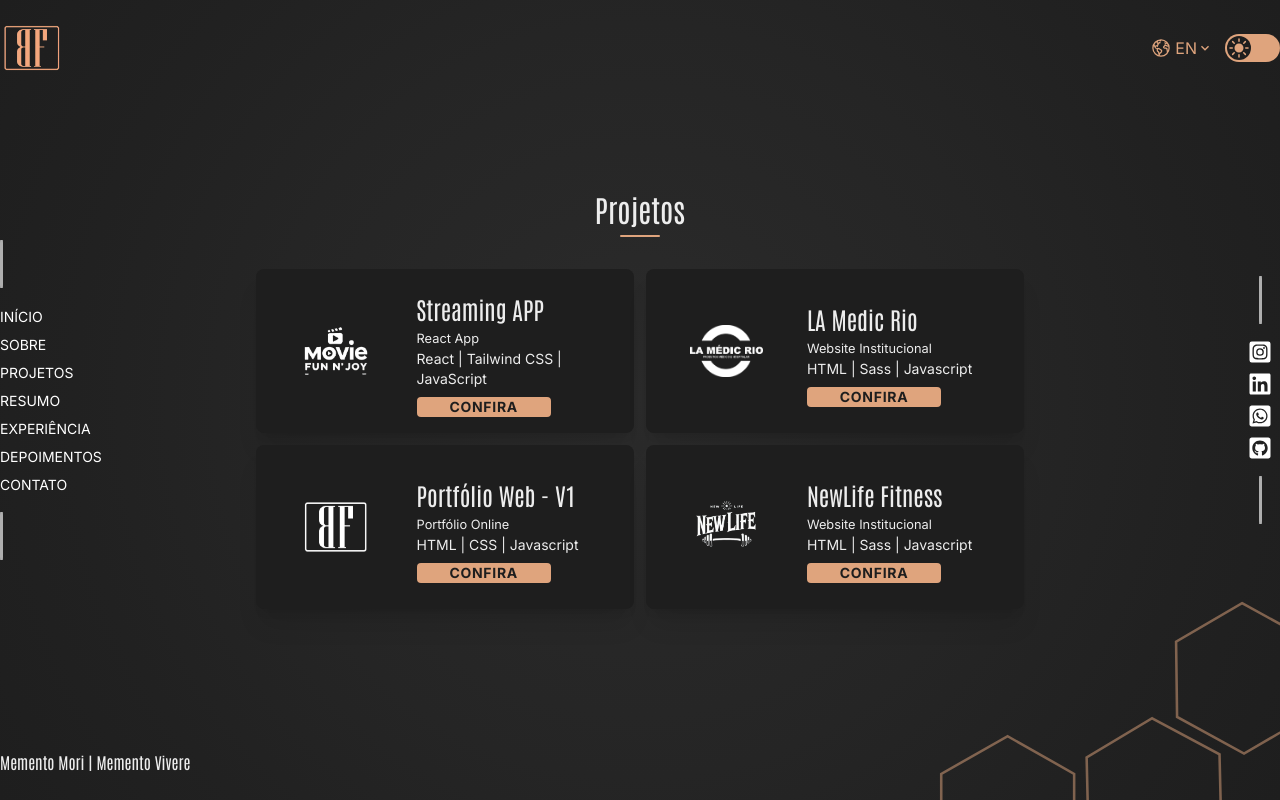
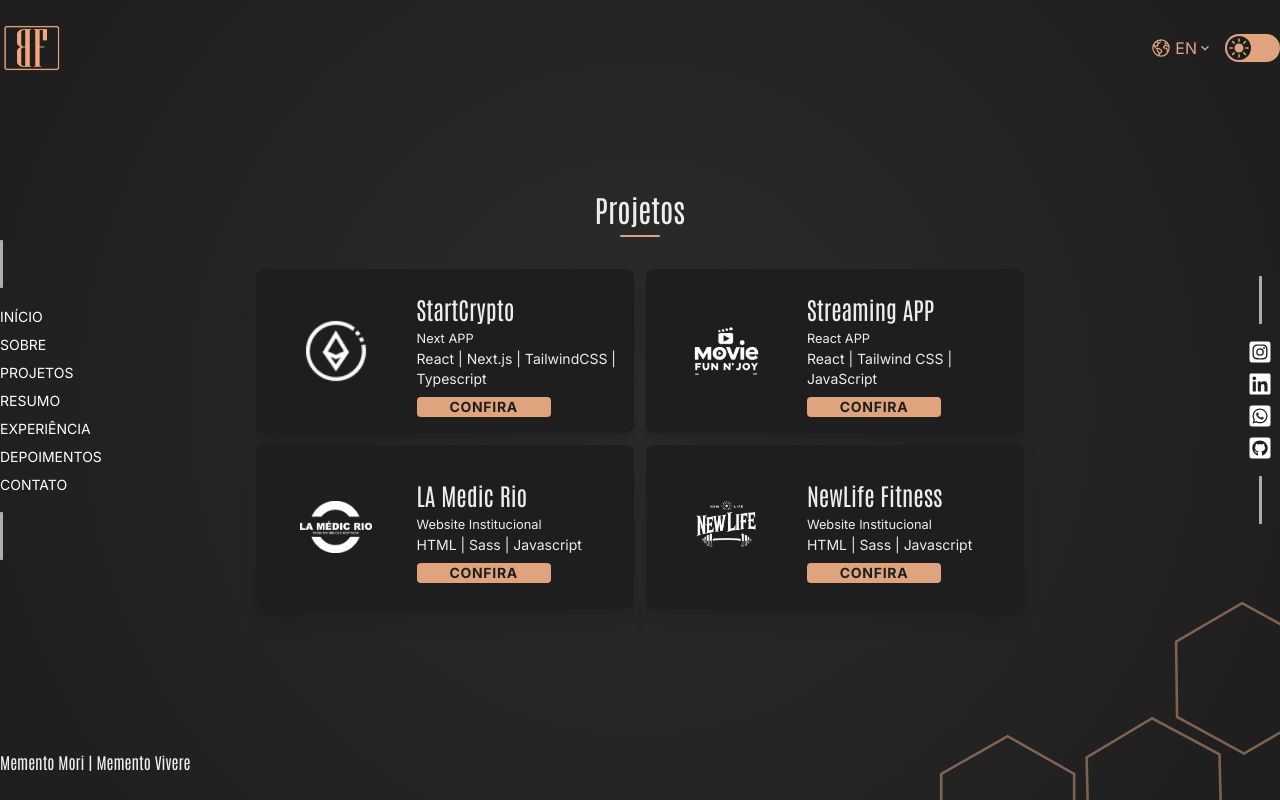
Before and after one commit to brunodkf/portfolio-v2-nextjs, a Next.js app: page /en/projetos in a window 1280 px wide. Built offline with nearby package versions, Linux system fonts and the light colour scheme.

Commit message:
update /adicionando StartCrypto aos projetos

```diff
--- a/app/[locale]/projetos/page.tsx
+++ b/app/[locale]/projetos/page.tsx
@@ -19,9 +19,9 @@ export default function Projetos() {
     const t = useTranslations('Projects');
 
     const projectsCard: Project[] = [
-        { name: 'Streaming APP', image: '/projects/streaminglg.webp', description: 'React App', stacks: 'React | Tailwind CSS | JavaScript', link: 'https://streaming-opal.vercel.app/' },
+        { name: 'StartCrypto', image: '/projects/startcrypto.webp', description: 'Next APP', stacks: 'React | Next.js | TailwindCSS | Typescript', link: 'https://startscrypto.com.br/' },
+        { name: 'Streaming APP', image: '/projects/streaminglg.webp', description: 'React APP', stacks: 'React | Tailwind CSS | JavaScript', link: 'https://streaming-opal.vercel.app/' },
         { name: 'LA Medic Rio', image: '/projects/lamediclg.webp', description: 'Website Institucional', stacks: 'HTML | Sass | Javascript', link: 'https://lamedicrio.com/' },
-        { name: 'Portfólio Web - V1', image: '/projects/websitelg.webp', description: 'Portfólio Online', stacks: 'HTML | CSS | Javascript', link: 'http://brunodkfv1.netlify.app/' },
         { name: 'NewLife Fitness', image: '/projects/newlifelg.webp', description: 'Website Institucional', stacks: 'HTML | Sass | Javascript', link: 'https://newlifefit.netlify.app/' },
     ]
 
```
Also changed, not shown: public/projects/startcrypto.webp (added).
